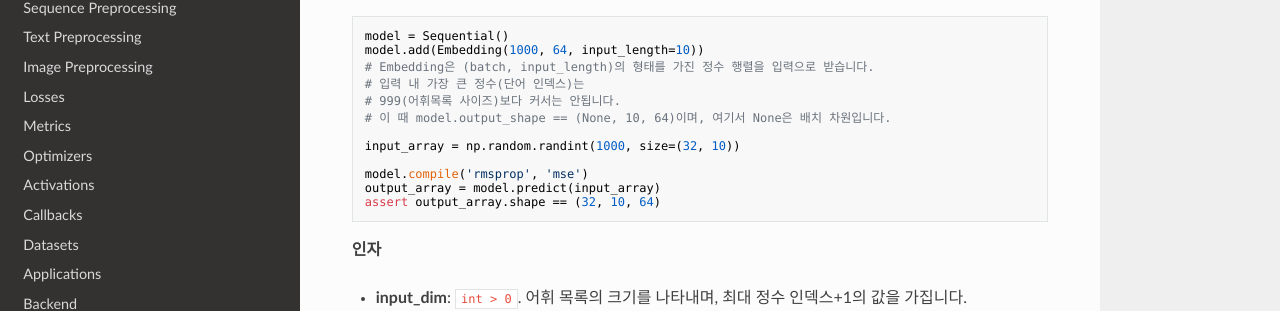
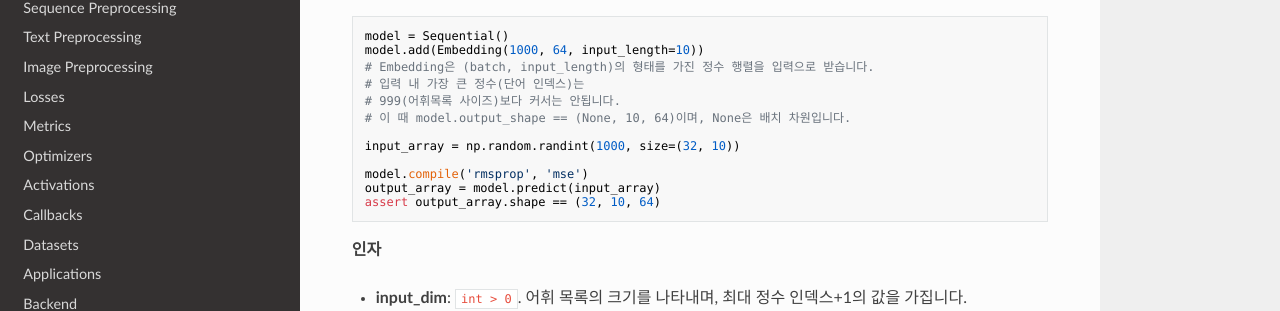
Before and after one commit to keras-team/keras-docs-ko, an MkDocs documentation site: the page built from sources/layers/embeddings.md, in a window 1280 px wide and 900 px high. Shown: the part 333-644 px from the top of the window. Built offline with MkDocs 1.6.1, drawn with Linux system fonts in a browser that asks for light colours; nearby versions of some CDN libraries.

Commit message:
Update embeddings.md

```diff
--- a/sources/layers/embeddings.md
+++ b/sources/layers/embeddings.md
@@ -18,7 +18,7 @@ model.add(Embedding(1000, 64, input_length=10))
 # Embedding은 (batch, input_length)의 형태를 가진 정수 행렬을 입력으로 받습니다.
 # 입력 내 가장 큰 정수(단어 인덱스)는
 # 999(어휘목록 사이즈)보다 커서는 안됩니다.
-# 이 때 model.output_shape == (None, 10, 64)이며, 여기서 None은 배치 차원입니다.
+# 이 때 model.output_shape == (None, 10, 64)이며, None은 배치 차원입니다.
 
 input_array = np.random.randint(1000, size=(32, 10))
 
```
